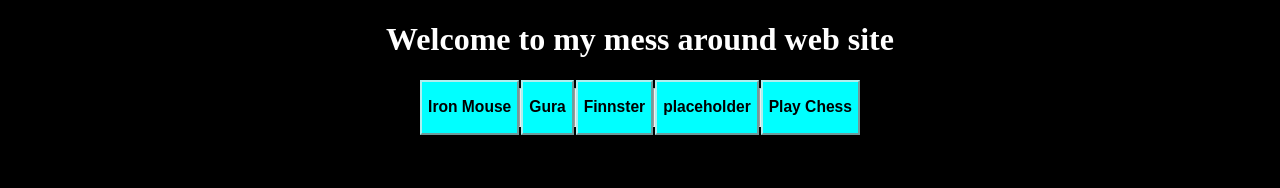
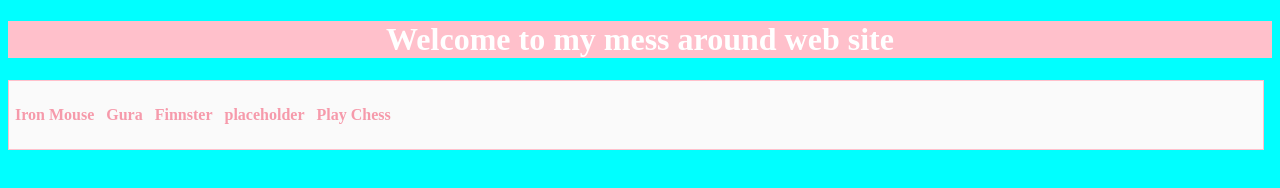
Before and after one commit to TristanSempai/pointlessweb.hub, a plain HTML site: page index.html in a window 1280 px wide. Drawn offline with Linux system fonts and the light colour scheme.

Commit message:
changed look of home page

```diff
--- a/index.css
+++ b/index.css
@@ -1,20 +1,36 @@
-ul {
-    :hover{
-    background-color: blue;
-    }
-    list-style-type: none;
-    display: inline-flex;
-    margin: auto;
-    padding: 0;
+.navbar{
+    width: calc(100% - 10px);
+    border: 1px solid pink;
+    overflow: hidden;
+    background-color: rgb(250, 250, 250);
+  }
+
+.navbar a {
+        float: left;
+        display: block;
+        color: rgb(246, 154, 171);
+        text-align: center;
+        padding: 4px 6px;
+        text-decoration: none;
+}
+
+.navbar a:hover {
+    background-color: pink;
+    color: white;
+  }
+
+h1 {
+    background-color: pink;
+}
+
+.header :hover {
+    background-color: white;
+    color: pink;
+    transition-delay: 3s;
 }
 
 body {
     color: white;
     text-align: center;
-    background-color: black;
+    background-color: aqua;
 }
-
-button {
-    background-color: aqua;
-    border-color:paleturquoise ;
-}
--- a/index.html
+++ b/index.html
@@ -7,13 +7,22 @@
     <title>Document</title>
 </head>
 <body>
-    <h1>Welcome to my mess around web site</h1>
-    <ul>
-    <li><a href="./pages/Iron Mouse/Ironmouse.html"><button><h3>Iron Mouse</h3></button></a></li><hr />
-    <li><a href="./pages/Gura/Gura.html"><button><h3>Gura</h3></button></a></li><hr />
-    <li><a href="./pages/Finnster/Finnster.html"><button><h3>Finnster</h3></button></a></li><hr />
-    <li><a href="./pages/Placeholder/placeholder.html"><button><h3>placeholder</h3></button></a></li><hr />
-    <li><a href="./pages/Chess/Chess.html"><button><h3>Play Chess</h3></button></a></li>
-    </ul>
+   <div class="header"> <h1>Welcome to my mess around web site</h1></div>
+    <div class="navbar">
+    <a href="./pages/Iron Mouse/Ironmouse.html">
+        <H4>Iron Mouse</H4></a>
+
+    <a href="./pages/Gura/Gura.html">
+        <H4>Gura</H4></a>
+
+    <a href="./pages/Finnster/Finnster.html">
+        <H4>Finnster</H4></a>
+
+    <a href="./pages/Placeholder/placeholder.html">
+        <H4>placeholder</H4></a>
+
+    <a href="./pages/Chess/Chess.html">
+        <H4>Play Chess</H4>
+    </div>
 </body>
 </html>
```
Also changed, not shown: pages/Placeholder/placeholder.html (line endings or trailing spaces).
